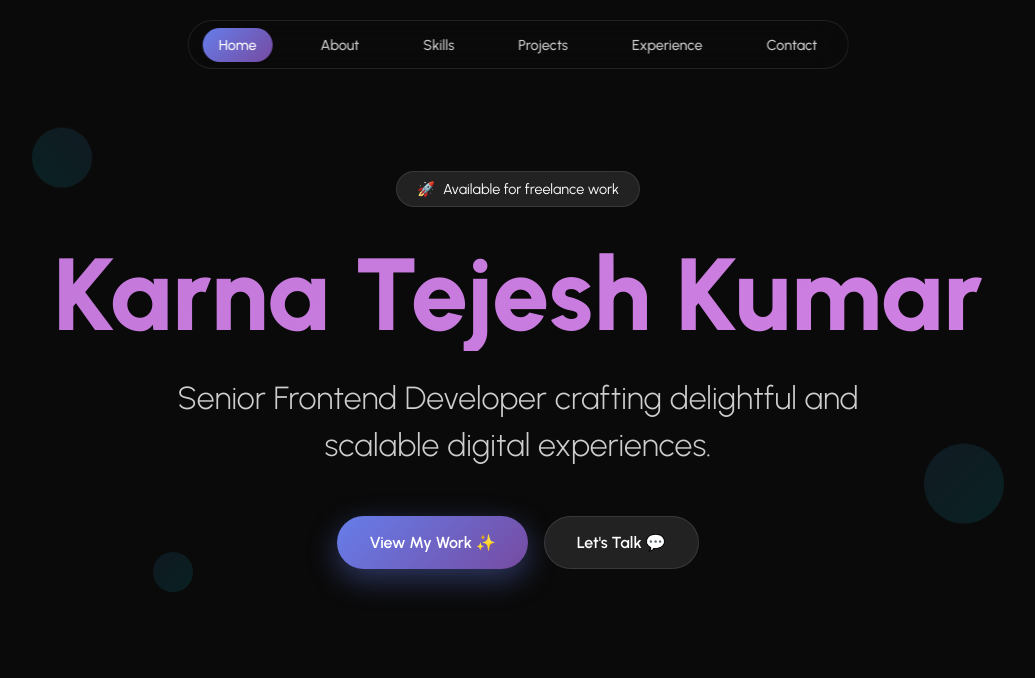
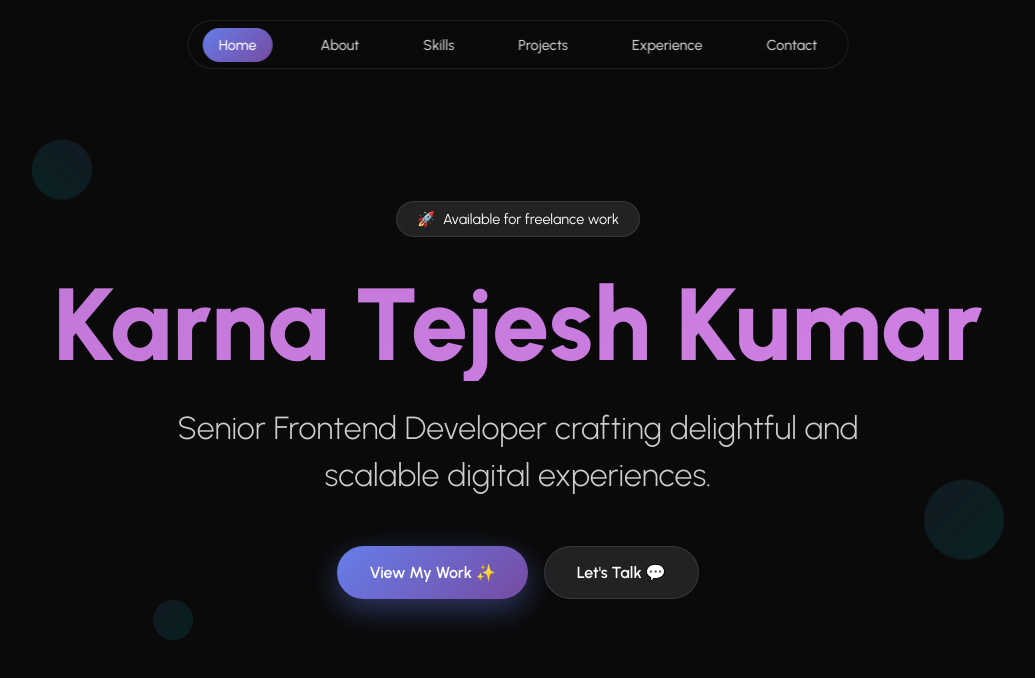
Before and after one commit to karnatejesh2561/tejesh-kumar-portfolio-website, a Next.js app: page / in a window 1280 px wide. Shown: the top 678 px of the page, without its empty margins (122-1157 px from the left). Built offline with nearby package versions, Linux system fonts and the light colour scheme.

Commit message:
style: 💅 banner

```diff
--- a/src/app/source/components/banner/banner.module.scss
+++ b/src/app/source/components/banner/banner.module.scss
@@ -3,7 +3,7 @@
 .hero {
 
     &_wrap {
-        min-height: calc(100vh - 60px);
+        min-height: calc(100vh);
         display: flex;
         align-items: center;
         justify-content: center;
```
